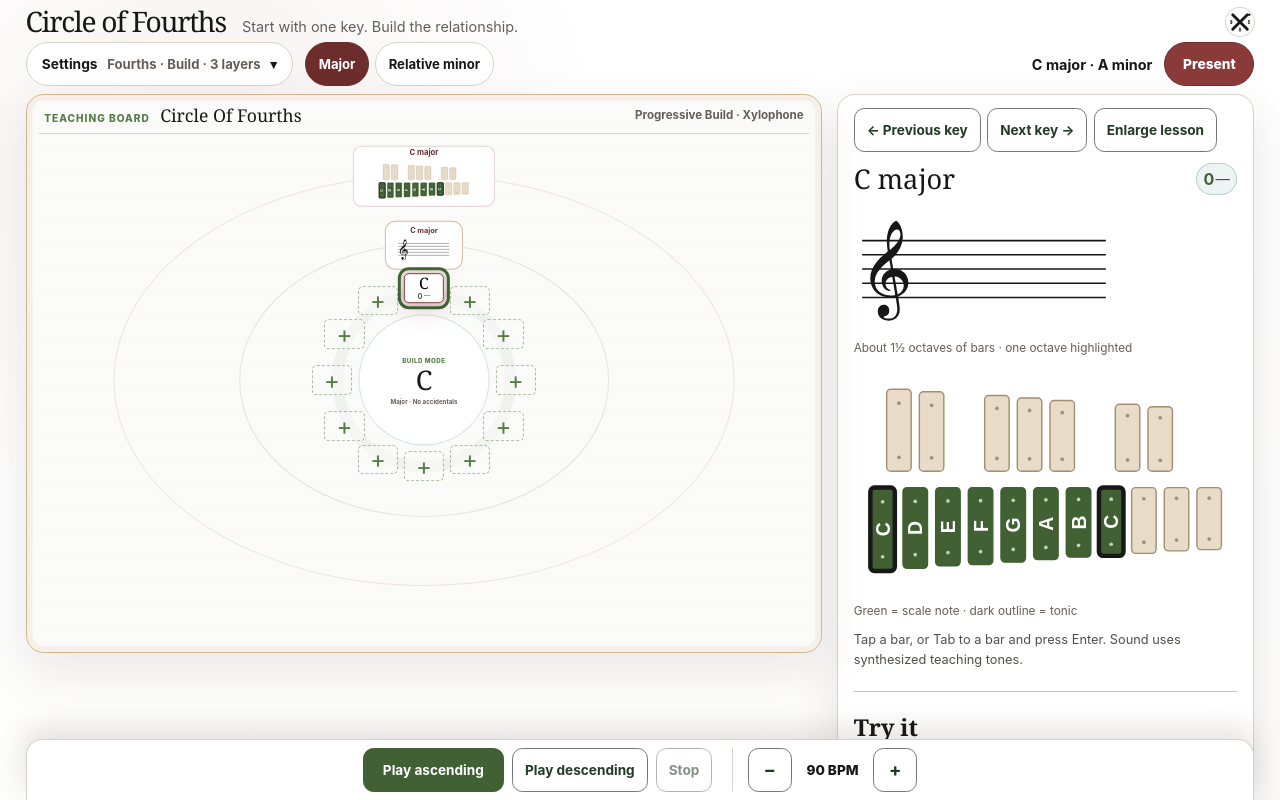
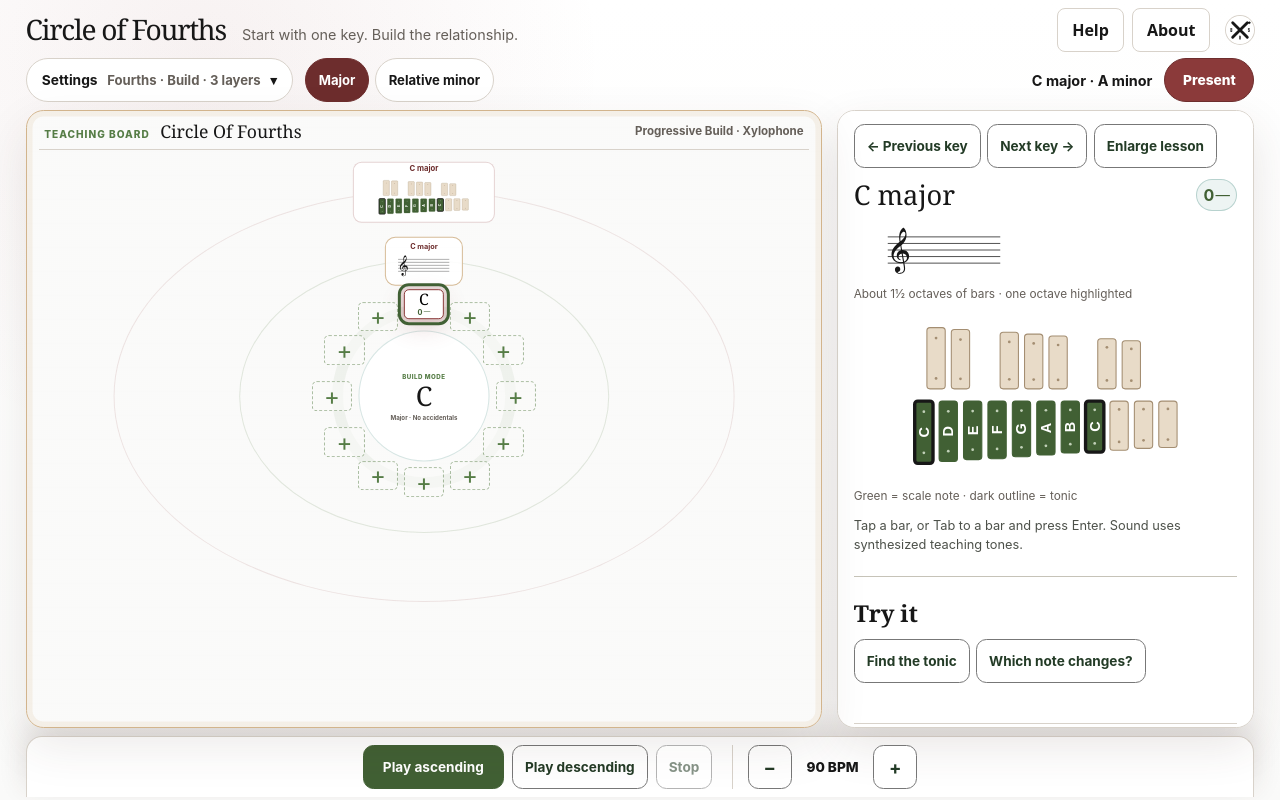
Before and after one commit to backwerdrimshot/circle-of-fourths, a Next.js app: page /poster in a window 1280 px wide. Both pictures are taken after a click on the button "Open teaching board". Shown: the top 800 px of the page. Built offline with nearby package versions, Linux system fonts and the light colour scheme.

Commit message:
Fit the practice workspace to laptop browser windows (#18)

```diff
--- a/app/CircleBoard.tsx
+++ b/app/CircleBoard.tsx
@@ -1,4 +1,5 @@
 "use client";
+import { WorkspaceActions } from "./WorkspaceInfo";
 
 import { useEffect, useMemo, useRef, useState } from "react";
 import { getTeachingTraversal, getScaleOctave } from "@/lib/music-model.mjs";
@@ -383,7 +384,8 @@ export function CircleBoard({ initialState }: { initialState: CircleBoardState }
             {shareStatus}
           </button>
         </div>}
-        <a className="brs-home" href="https://backwerdrhythmshop.com/" aria-label="Backwerd Rhythm Shop home">
+        <WorkspaceActions />
+          <a className="brs-home" href="https://backwerdrhythmshop.com/" aria-label="Backwerd Rhythm Shop home">
           {/* eslint-disable-next-line @next/next/no-img-element */}
           <img src="/brs-monogram.svg" alt="" width="28" height="28" />
         </a>
@@ -767,6 +769,7 @@ export function CircleBoard({ initialState }: { initialState: CircleBoardState }
             <PlayableScale key={`${selected.spellingId}:${nextKey.spellingId}:${scaleMode}:${instrument}`} musicKey={selected} nextKey={nextKey} scaleMode={scaleMode} instrument={instrument} markedDegrees={markedDegrees} bpm={bpm} onBpmChange={setBpm} dockEl={presenting ? null : dockEl} settingsEl={presenting ? null : soundSlotEl} />
           )}
           {markedDegrees.length > 0 && layers.includes("keyboards") && <p className="role-summary">Numbered marks: {markedDegrees.map(degree => `${degree} ${degreeName(degree)}`).join(" · ")}</p>}
+          <details className="key-context"><summary>Key relationships & teaching notes</summary>
           <dl>
             <div>
               <dt>Signature</dt>
@@ -794,6 +797,7 @@ export function CircleBoard({ initialState }: { initialState: CircleBoardState }
                 ? "Select a key to emphasize its immediate fourths and fifths relationships."
                 : "Poster mode keeps the complete reference visible."}
           </p>
+          </details>
         </aside>}
       </section>
 
--- a/app/SiteFooter.tsx
+++ b/app/SiteFooter.tsx
@@ -1,4 +1,5 @@
 "use client";
+import WorkspaceInfo from "./WorkspaceInfo";
 
 import { useRef, useState } from "react";
 import { BUILD } from "@/lib/build.mjs";
@@ -57,7 +58,7 @@ export default function SiteFooter() {
   }
 
   return (
-    <footer className="foot hide-when-presenting no-print">
+    <WorkspaceInfo name="Circle of Fourths" guide="https://guides.backwerdrhythmshop.com/circle-of-fourths/"><footer className="foot hide-when-presenting no-print">
       {APP} · a free practice tool by{" "}
       <a className="shop-link" href="https://backwerdrhythmshop.com">Backwerd Rhythm Shop</a>
       <br />
@@ -90,6 +91,6 @@ export default function SiteFooter() {
         </div>
         <p className="support-dialog-hint">Nothing opens? This device has no email app set up. Use &ldquo;Copy details&rdquo; and paste into the email service you use.</p>
       </dialog>
-    </footer>
+    </footer></WorkspaceInfo>
   );
 }
--- /dev/null
+++ b/app/WorkspaceInfo.tsx
@@ -0,0 +1,42 @@
+"use client";
+
+import { useEffect, useRef, type ReactNode, type MouseEvent } from "react";
+
+export function WorkspaceActions() {
+  const open = (id: string) => (document.getElementById(id) as HTMLDialogElement | null)?.showModal();
+  return <nav className="workspace-actions" aria-label="Help and app information">
+    <button type="button" onClick={() => open("workspace-help")}>Help</button>
+    <button type="button" onClick={() => open("workspace-about")}>About</button>
+  </nav>;
+}
+
+export default function WorkspaceInfo({ name, guide, help, children }: { name: string; guide?: string; help?: ReactNode; children: ReactNode }) {
+  const helpDialog = useRef<HTMLDialogElement>(null);
+  const aboutDialog = useRef<HTMLDialogElement>(null);
+  useEffect(() => {
+    const guard = (event: KeyboardEvent) => {
+      if (helpDialog.current?.open || aboutDialog.current?.open) event.stopImmediatePropagation();
+    };
+    window.addEventListener("keydown", guard, true);
+    return () => window.removeEventListener("keydown", guard, true);
+  }, []);
+  const closeForSupport = (event: MouseEvent<HTMLDialogElement>) => {
+    if ((event.target as HTMLElement).closest('a[href^="mailto:"]')) aboutDialog.current?.close();
+  };
+  const closeBackdrop = (event: MouseEvent<HTMLDialogElement>) => {
+    if (event.target !== event.currentTarget) return;
+    const box = event.currentTarget.getBoundingClientRect();
+    if (event.clientX < box.left || event.clientX > box.right || event.clientY < box.top || event.clientY > box.bottom) event.currentTarget.close();
+  };
+  return <>
+    <dialog id="workspace-help" ref={helpDialog} className="workspace-dialog" aria-labelledby="workspace-help-title" onClick={closeBackdrop}>
+      <div className="workspace-dialog-heading"><h2 id="workspace-help-title">How to use {name}</h2><button type="button" aria-label="Close help" onClick={() => helpDialog.current?.close()}>Close</button></div>
+      {help ?? <p>Choose your settings, then use the practice controls. Your work stays in this browser.</p>}
+      {guide && <a href={guide}>Read the full guide ↗</a>}
+    </dialog>
+    <dialog id="workspace-about" ref={aboutDialog} className="workspace-dialog" aria-labelledby="workspace-about-title" onClickCapture={closeForSupport} onClick={closeBackdrop}>
+      <div className="workspace-dialog-heading"><h2 id="workspace-about-title">About {name}</h2><button type="button" aria-label="Close about" onClick={() => aboutDialog.current?.close()}>Close</button></div>
+      {children}
+    </dialog>
+  </>;
+}
--- a/app/globals.css
+++ b/app/globals.css
@@ -2416,3 +2416,31 @@ footer.foot .build-stamp { margin-top: 8px; opacity: 0.55; font-size: 11px; }
 .panel-help-links a:focus-visible { outline: 3px solid var(--brick-deep); outline-offset: 2px; border-radius: 4px; }
 @media (pointer: coarse) { .panel-help-links a { min-height: 44px; } }
 @media print { .panel-help-links { display: none; } }
+
+/* Shared on-demand information panels; app-specific laptop rules follow. */
+.workspace-actions { display:flex; align-items:center; gap:8px; margin-left:auto; flex:none; }
+.workspace-actions button,.workspace-dialog-heading button { min-height:44px; padding:8px 14px; border:1px solid var(--line,var(--ink,#171717)); border-radius:8px; background:var(--card,var(--panel,var(--white,#fff))); color:var(--text,var(--ink,#171717)); font:600 1rem var(--body,system-ui); cursor:pointer; }
+.workspace-actions button:focus-visible,.workspace-dialog :focus-visible { outline:3px solid var(--accent,var(--forest,#416034)); outline-offset:3px; }
+header .brs-home { margin-left:4px; }
+.workspace-dialog { box-sizing:border-box; width:min(720px,calc(100% - 32px)); max-height:calc(100dvh - 32px); padding:22px; overflow:auto; overscroll-behavior:contain; border:2px solid var(--line,var(--ink,#171717)); border-radius:14px; background:var(--card,var(--panel,var(--white,#fff))); color:var(--text,var(--ink,#171717)); font:1rem/1.5 var(--body,system-ui); }
+.workspace-dialog::backdrop { background:rgba(0,0,0,.5); }
+.workspace-dialog-heading { display:flex; align-items:center; justify-content:space-between; gap:16px; margin-bottom:18px; }
+.workspace-dialog-heading h2 { margin:0; padding:0; border:0; font-size:1.5rem; color:inherit; }
+dialog.workspace-dialog footer { width:100%; max-width:none; margin:0; padding:0; border:0; text-align:left; color:inherit; }
+.workspace-dialog footer .foot-links { justify-content:flex-start; }
+.workspace-dialog .field-note,.workspace-dialog .area-about { margin:0; }
+.workspace-dialog .field-note { display:block; padding:0; border:0; }
+.workspace-dialog .kb-hint { display:block; }
+.workspace-dialog .cols { display:grid; grid-template-columns:1fr; gap:14px; }
+.workspace-dialog .panel { margin-bottom:12px; }
+@media(max-width:700px) { .workspace-actions {gap:4px;} .workspace-actions button {padding-inline:8px;font-size:.88rem;} .workspace-dialog {padding:16px;} }
+@media print { .workspace-actions,.workspace-dialog {display:none;} }
+
+.workspace-dialog footer{display:flex;flex-direction:column;align-items:stretch;gap:18px;min-height:0;background:transparent}
+.workspace-dialog footer :is(strong,span,p){color:inherit}
+.workspace-dialog .hero{width:100%;min-height:0;padding:18px;margin:0 0 20px}
+.workspace-dialog .hero h1{font-size:2rem}
+.workspace-dialog .quick-lesson,.workspace-dialog .how-it-works{padding:16px 0;margin:0}
+
+/* Laptop practice workspace; smaller and zoomed windows keep the scrolling layout. */
+@media (min-width:1000px) and (min-height:560px){.app-shell:not(.is-presenting){--stage-h:calc(100dvh - 234px)}.app-shell:not(.is-presenting) .board-layout:not(.is-classroom-poster-layout){grid-template-columns:minmax(0,1fr) minmax(350px,35%);height:calc(100dvh - 182px);min-height:0;align-items:stretch}.app-shell:not(.is-presenting) .board-layout.is-quiz-layout{grid-template-columns:minmax(0,1fr) 350px}.app-shell:not(.is-presenting) .lesson-board{position:static;min-height:0}.app-shell:not(.is-presenting) .detail-panel{display:block;min-height:0;overflow:auto;overscroll-behavior:contain}.app-shell:not(.is-presenting) .detail-panel>.musical-signature-svg{height:60px;width:180px}.app-shell:not(.is-presenting) .scale-detail .music-keyboard-svg{max-height:180px}.key-context{margin-top:12px;border-top:1px solid var(--line)}.key-context>summary{min-height:44px;padding:10px 0;font-weight:700;cursor:pointer}.dock-bar:not(:empty){position:static;margin-top:8px}}
--- a/lib/build.mjs
+++ b/lib/build.mjs
@@ -5,4 +5,4 @@
    public/capabilities.json, and if the app ever renders a build stamp it must
    import this too. The `version` in package.json is package identity only; the
    app moved from semantic versions to date builds on 2026-10-03 (last: 0.15.2). */
-export const BUILD = "2026-10-04.2";
+export const BUILD = "2026-10-04.3";
```
Also changed, not shown: 1 other file (tests, documents, lock files or other folders).
